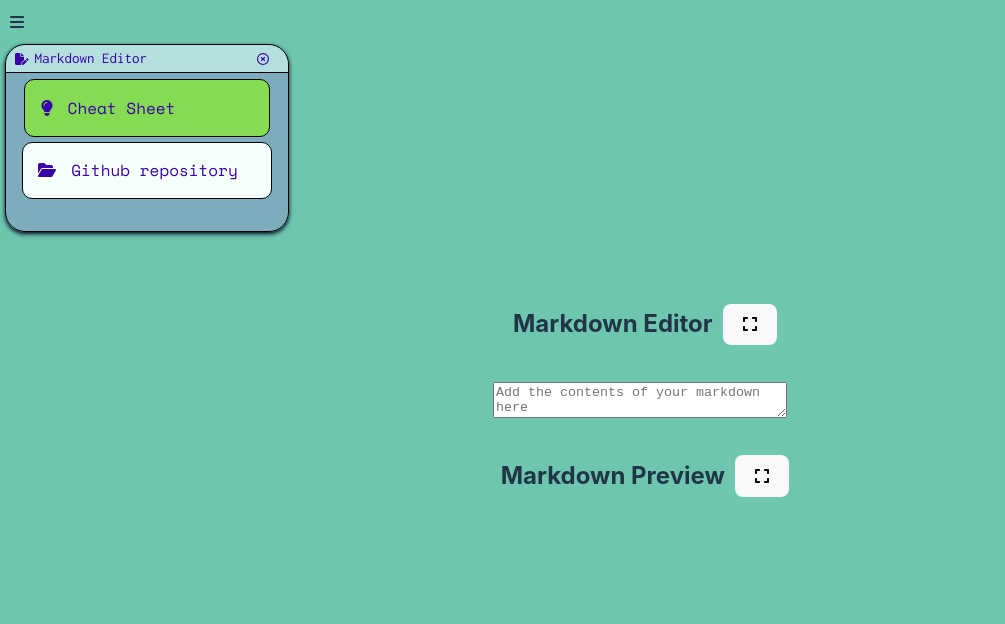
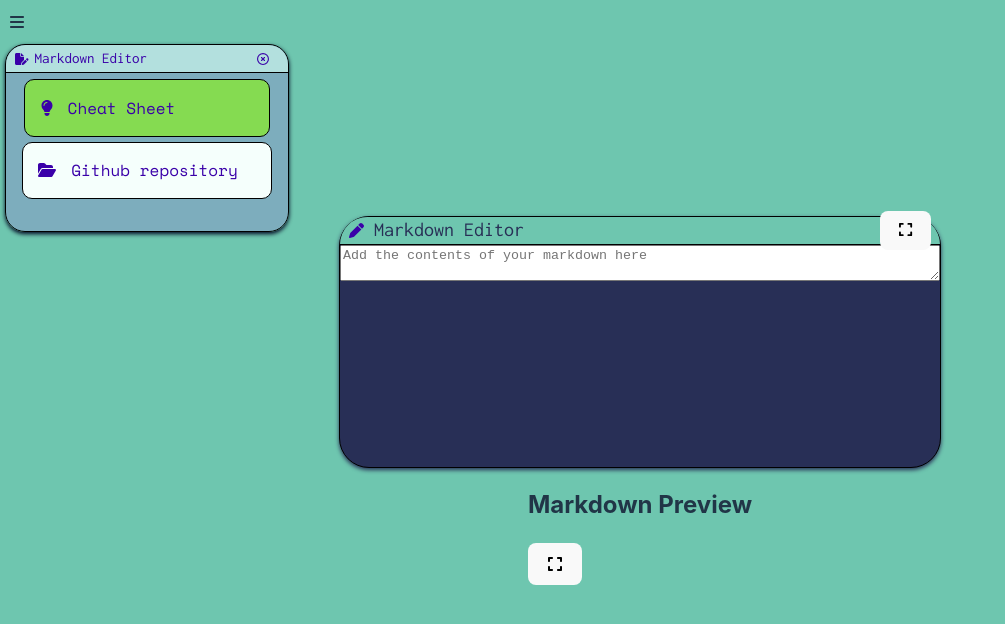
Before and after one commit to natmsaenz/react-projects, a React (Vite) app in the folder markdown-viewer/: page / in a window 1280 px wide. Shown: the top 624 px of the page, without its empty margins (0-1005 px from the left). Built offline with nearby package versions, Linux system fonts and the light colour scheme.

Commit message:
added styles to MarkdownEditor

```diff
--- a/markdown-viewer/src/App.css
+++ b/markdown-viewer/src/App.css
@@ -21,12 +21,14 @@ body {
   align-items: center;
   height: 100vh;
   background-color: var(--light);
+  flex-grow: 1;
 }
 
 .container {
   display: flex;
   justify-content: center;
   align-items: flex-start;
+  height: 100%;
 }
 
 .sidebarWrapper {
--- a/markdown-viewer/src/components/markdownEditor/MarkdownEditor.css
+++ b/markdown-viewer/src/components/markdownEditor/MarkdownEditor.css
@@ -1,16 +1,59 @@
+:root {
+    --teal: #6ec6af;
+    --light: rgb(245, 255, 252);
+    --green: #85db51;
+    --navy: #282f56;
+    --purple: #9d65b5;
+    --lavender: rgb(222, 184, 238);
+    --indigo: #3a00a9;
+    --aqua: #00dcfe;
+    --light-aqua: #e3ebec;
+    --black:#000000;
+
+    --ff-primary: "Inconsolata", sans-serif;
+    --ff-secondary: "Space Mono", sans-serif;
+  }
+
 .markdownEditorContainer{
     display: flex;
     flex-direction: column;
+    background-color: var(--navy);
+   width: 600px;
+   height: 250px;
+    border-radius: 30px;
+    border: solid 1px var(--black);
+    box-shadow:  0 2px 4px var(--navy);
 }
 
 .topBar{
     display: flex;
     flex-direction: row;
     align-items: center;
-    margin: 10px;
+    justify-content: space-between;
+    color: var(--indigo);
+    font-size: 15px;
+    background-color:var(--teal);
+    border-bottom: 1px solid var(--black);
+    height: 9px;
+    padding: 9px;
+    position: relative;
+    top: 0;
+    left: 0;
+    right: 0;
+
+    border-top-right-radius:30px;
+    border-top-left-radius: 30px;
+
 
 }
-
-h2{
+.topBar .leftSideContentEditor{
+    display: flex;
+    align-items: center;
+}
+.editorTitle{
     padding: 10px;
+    font-family: var(--ff-primary);
+    font-weight: 200;
+    color: var(--navy);
+    font-size: 20px;
 }
--- a/markdown-viewer/src/components/markdownEditor/MarkdownEditor.tsx
+++ b/markdown-viewer/src/components/markdownEditor/MarkdownEditor.tsx
@@ -3,6 +3,8 @@ import React, { useState } from "react";
 import ReactMarkdown from "react-markdown";
 import MarkdownPreview from "../markdownPreview/MarkdownPreview";
 import ExpandButton from "../expandButton/ExpandButton";
+import { FontAwesomeIcon } from "@fortawesome/react-fontawesome";
+import { faPen } from "@fortawesome/free-solid-svg-icons";
 import "./MarkdownEditor.css";
 
 const MarkdownEditor = () => {
@@ -22,7 +24,9 @@ const MarkdownEditor = () => {
     <>
       <div className="markdownEditorContainer">
         <div className="topBar">
-          <h2 className="editorTitle">Markdown Editor</h2>
+        <div className="leftSideContentEditor">
+        <FontAwesomeIcon icon={faPen} /> <h2 className="editorTitle">Markdown Editor</h2>
+        </div>
           <ExpandButton
             isExpanded={isExpanded}
             onExpandClick={handleExpandClick}
@@ -37,7 +41,7 @@ const MarkdownEditor = () => {
       </div>
 
       <div className="markdownPreviewContainer">
-        <div className="topBar">
+        <div className="topBarPreview">
           <h2 className="previewTitle">Markdown Preview</h2>
           <ExpandButton
             isExpanded={isExpanded}
```
